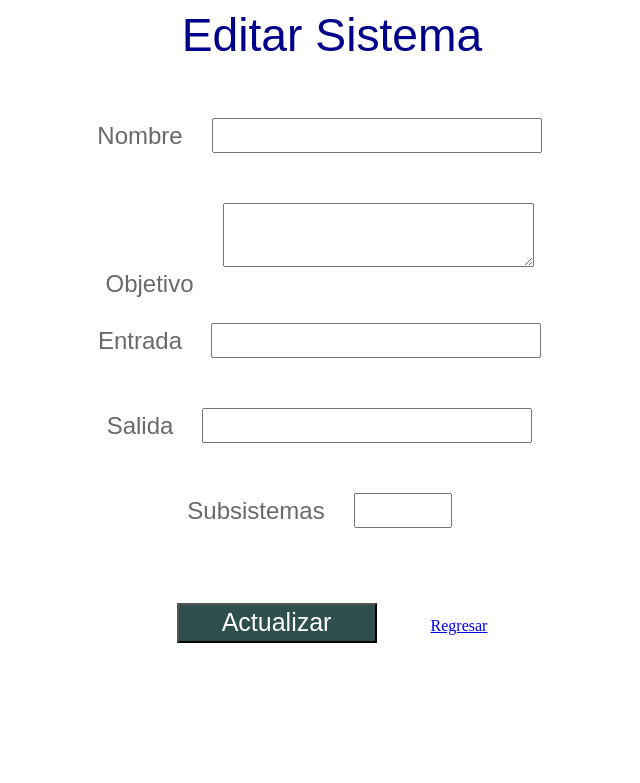
After one commit to WillyArdiano/demo1php, a PHP site: page /vistas/VistaEditar.php in a window 1280 px wide. The commit adds this page. Shown: the top 783 px of the page, without its empty margins (308-948 px from the left). Run offline with PHP 8.4, Linux system fonts and the light colour scheme; the template is opened without the code that fills it, so the values that code supplies are empty.

Commit message:
Empezando opcion editar sistema

```diff
--- /dev/null
+++ b/controladores/ControladorEditar.php
@@ -0,0 +1 @@
+<?php
--- a/estilos/estilos.css
+++ b/estilos/estilos.css
@@ -16,6 +16,14 @@ label {
     display: block;
     align-items: center;
     font-size: 30px;
+}
+
+#divCentro {
+    margin-top: 100px;
+    margin-bottom: 350px;
+    text-align: center;
+    display: block;
+    align-items: center;
 }
 
 #divParrafo {
--- a/index.php
+++ b/index.php
@@ -47,7 +47,7 @@
         </div>
         <div id="divcrud" >
             <a id="opcrud" href="vistas/VistaCrear.php" type="button">Crear</a>
-            <a id="opcrud" href="vistas/VistaActualizar.php" type="button">Actualizar</a>
+            <a id="opcrud" href="vistas/VistaListaEditar.php" type="button">Editar</a>
             <a id="opcrud" href="vistas/VistaBorrar.php" type="button">Borrar</a>
             <a id="opcrud" href="controladores/ControladorListar.php" type="button">Listar</a>
         </div>
--- /dev/null
+++ b/vistas/VistaEditar.php
@@ -0,0 +1,38 @@
+<hmtl>
+    <head>
+        <title>CRUD SIS</title>
+    </head>
+    <link rel="stylesheet" type="text/css" href="../estilos/estilos.css" media="screen"/>
+    <body>
+        <div id="tituloVista" >
+            <h1>
+                Editar Sistema
+            </h1>
+        </div>
+        <form id="formulario" method="POST" action="../controladores/ControladorEditar.php" >
+            <div>
+                <label>Nombre</label>
+                <input type="text" id="txtnombre" name="txtnombre" readonly value="<?php echo($nombre); ?>">
+            </div>
+            <div>
+                <label>Objetivo</label>
+                <textarea id="txtobjetivo" name="txtobjetivo" maxlength="200"><?php echo($objetivo); ?></textarea>
+            </div>
+            <div>
+                <label>Entrada</label>
+                <input type="text" id="txtentrada" name="txtentrada" value="<?php echo($entrada); ?>">
+            </div>
+            <div>
+                <label>Salida</label>
+                <input type="text" id="txtsalida" name="txtsalida" value="<?php echo($salida); ?>">
+            </div>
+            <div>
+                <label>Subsistemas</label>
+                <input type="number" id="txtsubsistemas" name="txtsubsistemas" min="0" max="999" value="<?php echo($subsistemas); ?>">
+            </div>
+            <button type="submit">Actualizar</button>
+
+            <a href="../index.php" type="button" style="margin-left: 50px">Regresar</a>
+        </form>
+    </body>
+</hmtl>
--- a/vistas/VistaListar.php
+++ b/vistas/VistaListar.php
@@ -5,7 +5,7 @@
         <link rel="stylesheet" type="text/css" href="../estilos/estilos.css" media="screen"/>
     </head>
     <body>
-        <div  >
+        <div id="divCentro">
             <h1>Sistemas registrados:</h1>
             <table class="center" >
                 <thead>
```
Also changed, not shown: controladores/ControladorPreEditar.php (added, +37 -0 lines), nbproject/private/private.xml (+1 -8 lines), vistas/VistaListaEditar.php (added, +42 -0 lines).
